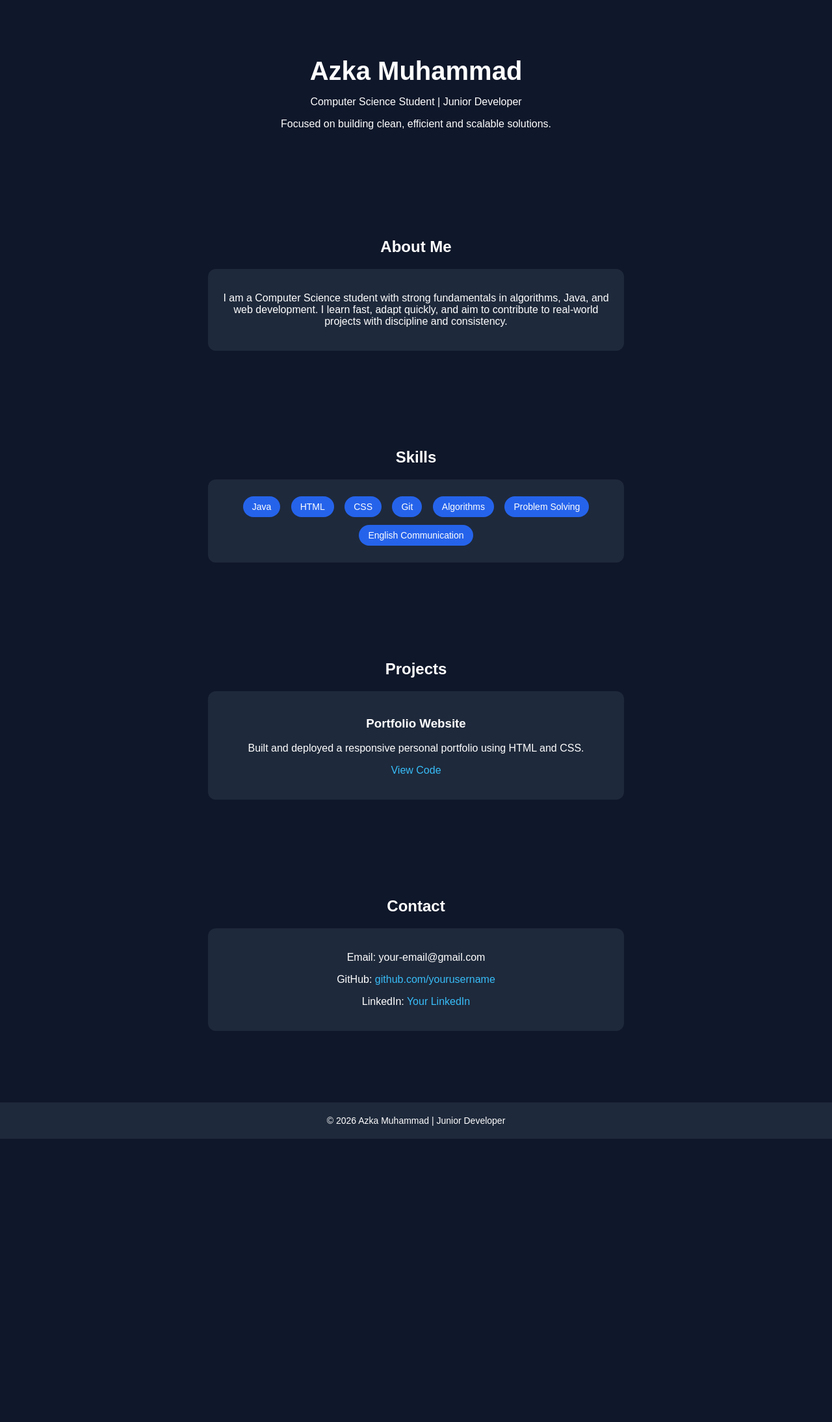
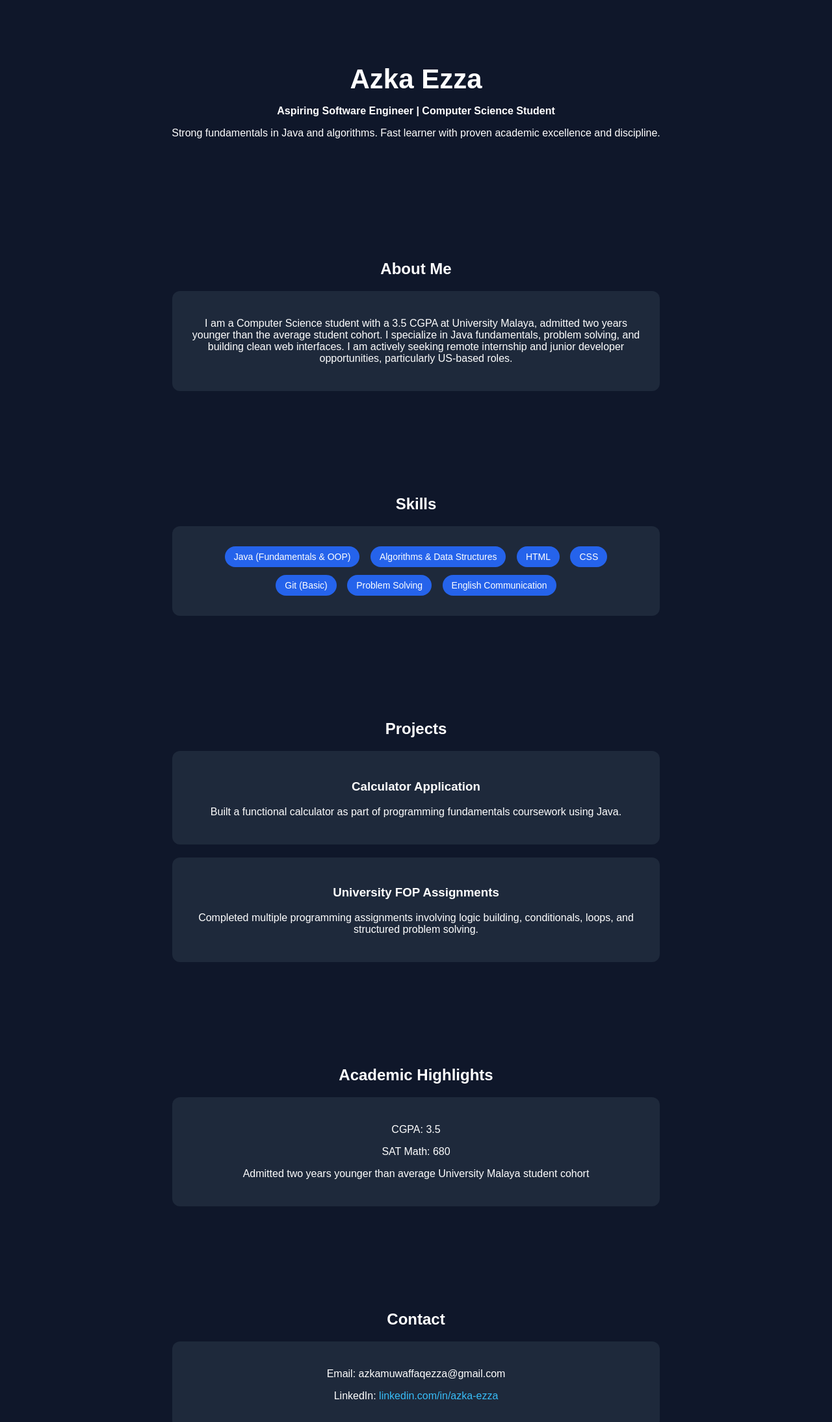
Before and after one commit to azkaezza/portfolio-website, a plain HTML site: page index.html in a window 1280 px wide. Shown: the top 2189 px of the page at 65% size. Before the commit the page ends 1753 px from the top, so only its background shows below. Drawn offline with Linux system fonts and the light colour scheme.

Commit message:
Update index.html

```diff
--- a/index.html
+++ b/index.html
@@ -1,7 +1,7 @@
 <!DOCTYPE html>
 <html>
 <head>
-    <title>Azka Muhammad | Portfolio</title>
+    <title>Azka Ezza | Aspiring Software Engineer</title>
     <meta name="viewport" content="width=device-width, initial-scale=1.0">
     <style>
         body {
@@ -12,17 +12,17 @@
         }
 
         header {
-            padding: 60px 20px;
+            padding: 70px 20px;
             text-align: center;
         }
 
         h1 {
-            font-size: 40px;
+            font-size: 42px;
             margin-bottom: 10px;
         }
 
         h2 {
-            margin-top: 50px;
+            margin-top: 60px;
         }
 
         .section {
@@ -32,10 +32,10 @@
 
         .card {
             background: #1e293b;
-            padding: 20px;
+            padding: 25px;
             margin: 20px auto;
-            width: 80%;
-            max-width: 600px;
+            width: 85%;
+            max-width: 700px;
             border-radius: 12px;
         }
 
@@ -53,8 +53,17 @@
             text-decoration: none;
         }
 
+        .btn {
+            display: inline-block;
+            margin-top: 15px;
+            padding: 10px 20px;
+            background: #2563eb;
+            color: white;
+            border-radius: 6px;
+        }
+
         footer {
-            margin-top: 50px;
+            margin-top: 60px;
             padding: 20px;
             text-align: center;
             font-size: 14px;
@@ -65,17 +74,19 @@
 <body>
 
 <header>
-    <h1>Azka Muhammad</h1>
-    <p>Computer Science Student | Junior Developer</p>
-    <p>Focused on building clean, efficient and scalable solutions.</p>
+    <h1>Azka Ezza</h1>
+    <p><strong>Aspiring Software Engineer | Computer Science Student</strong></p>
+    <p>Strong fundamentals in Java and algorithms. Fast learner with proven academic excellence and discipline.</p>
 </header>
 
 <div class="section">
     <h2>About Me</h2>
     <div class="card">
         <p>
-            I am a Computer Science student with strong fundamentals in algorithms, Java, and web development.
-            I learn fast, adapt quickly, and aim to contribute to real-world projects with discipline and consistency.
+            I am a Computer Science student with a 3.5 CGPA at University Malaya,
+            admitted two years younger than the average student cohort.
+            I specialize in Java fundamentals, problem solving, and building clean web interfaces.
+            I am actively seeking remote internship and junior developer opportunities, particularly US-based roles.
         </p>
     </div>
 </div>
@@ -83,11 +94,11 @@
 <div class="section">
     <h2>Skills</h2>
     <div class="card skills">
-        <span>Java</span>
+        <span>Java (Fundamentals & OOP)</span>
+        <span>Algorithms & Data Structures</span>
         <span>HTML</span>
         <span>CSS</span>
-        <span>Git</span>
-        <span>Algorithms</span>
+        <span>Git (Basic)</span>
         <span>Problem Solving</span>
         <span>English Communication</span>
     </div>
@@ -95,24 +106,42 @@
 
 <div class="section">
     <h2>Projects</h2>
+
     <div class="card">
-        <h3>Portfolio Website</h3>
-        <p>Built and deployed a responsive personal portfolio using HTML and CSS.</p>
-        <p><a href="#">View Code</a></p>
+        <h3>Calculator Application</h3>
+        <p>Built a functional calculator as part of programming fundamentals coursework using Java.</p>
+    </div>
+
+    <div class="card">
+        <h3>University FOP Assignments</h3>
+        <p>Completed multiple programming assignments involving logic building, conditionals, loops, and structured problem solving.</p>
+    </div>
+
+</div>
+
+<div class="section">
+    <h2>Academic Highlights</h2>
+    <div class="card">
+        <p>CGPA: 3.5</p>
+        <p>SAT Math: 680</p>
+        <p>Admitted two years younger than average University Malaya student cohort</p>
     </div>
 </div>
 
 <div class="section">
     <h2>Contact</h2>
     <div class="card">
-        <p>Email: your-email@gmail.com</p>
-        <p>GitHub: <a href="https://github.com/yourusername" target="_blank">github.com/yourusername</a></p>
-        <p>LinkedIn: <a href="#" target="_blank">Your LinkedIn</a></p>
+        <p>Email: azkamuwaffaqezza@gmail.com</p>
+        <p>LinkedIn:
+            <a href="https://www.linkedin.com/in/azka-ezza-9975bb248" target="_blank">
+                linkedin.com/in/azka-ezza
+            </a>
+        </p>
     </div>
 </div>
 
 <footer>
-    © 2026 Azka Muhammad | Junior Developer
+    © 2026 Azka Ezza | Aspiring Software Engineer
 </footer>
 
 </body>
```
